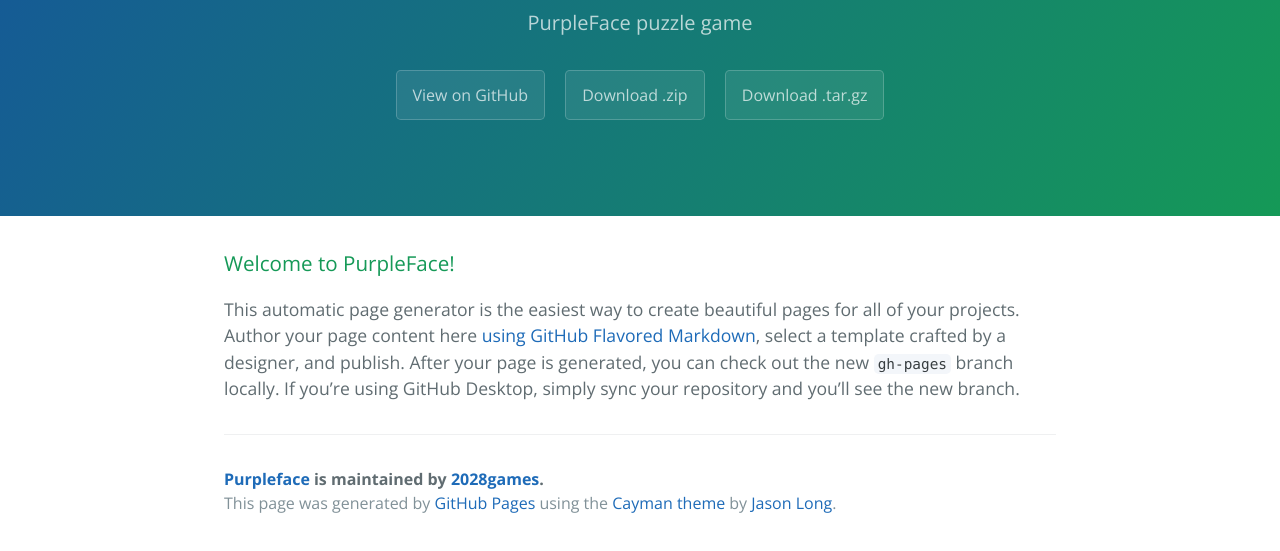
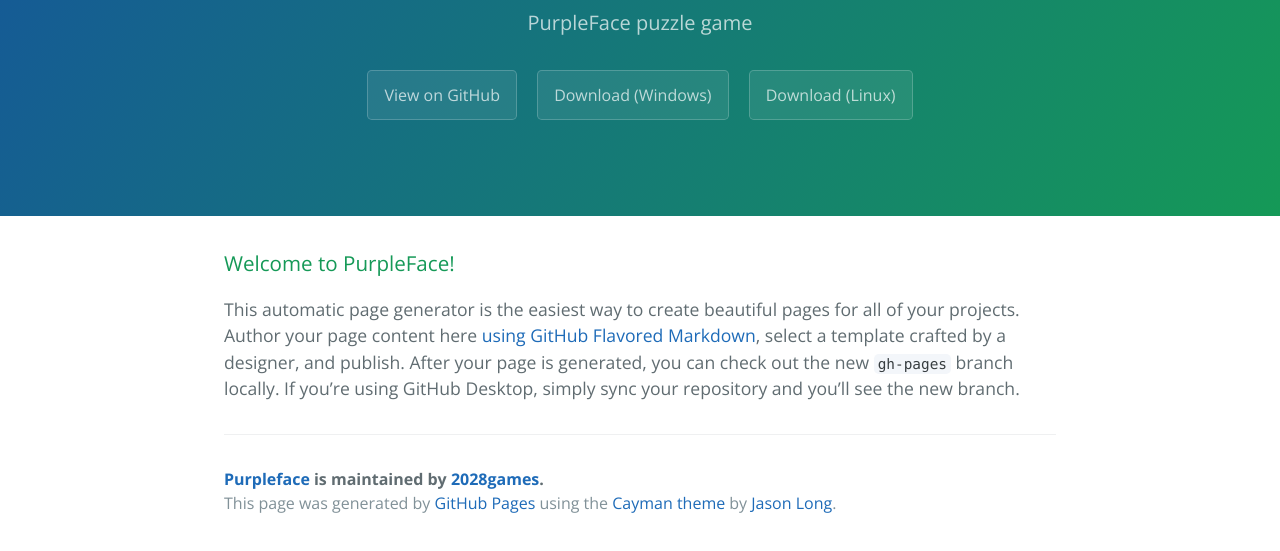
Before and after one commit to 2028games/PurpleFace, a plain HTML site: page index.html in a window 1280 px wide. Shown: the part 167-718 px from the top of the page. Drawn offline with nearby package versions, Linux system fonts and the light colour scheme.

Commit message:
modified download buttons

```diff
--- a/index.html
+++ b/index.html
@@ -14,8 +14,8 @@
       <h1 class="project-name">Purpleface</h1>
       <h2 class="project-tagline">PurpleFace puzzle game</h2>
       <a href="https://github.com/2028games/PurpleFace" class="btn">View on GitHub</a>
-      <a href="https://github.com/2028games/PurpleFace/zipball/master" class="btn">Download .zip</a>
-      <a href="https://github.com/2028games/PurpleFace/tarball/master" class="btn">Download .tar.gz</a>
+      <a href="https://github.com/2028games/PurpleFace/releases/download/v0.9.0.1/PurpleFace.zip" class="btn">Download (Windows) </a>
+      <a href="https://github.com/2028games/PurpleFace/zipball/master" class="btn">Download (Linux) </a>
     </section>
 
     <section class="main-content">
```
